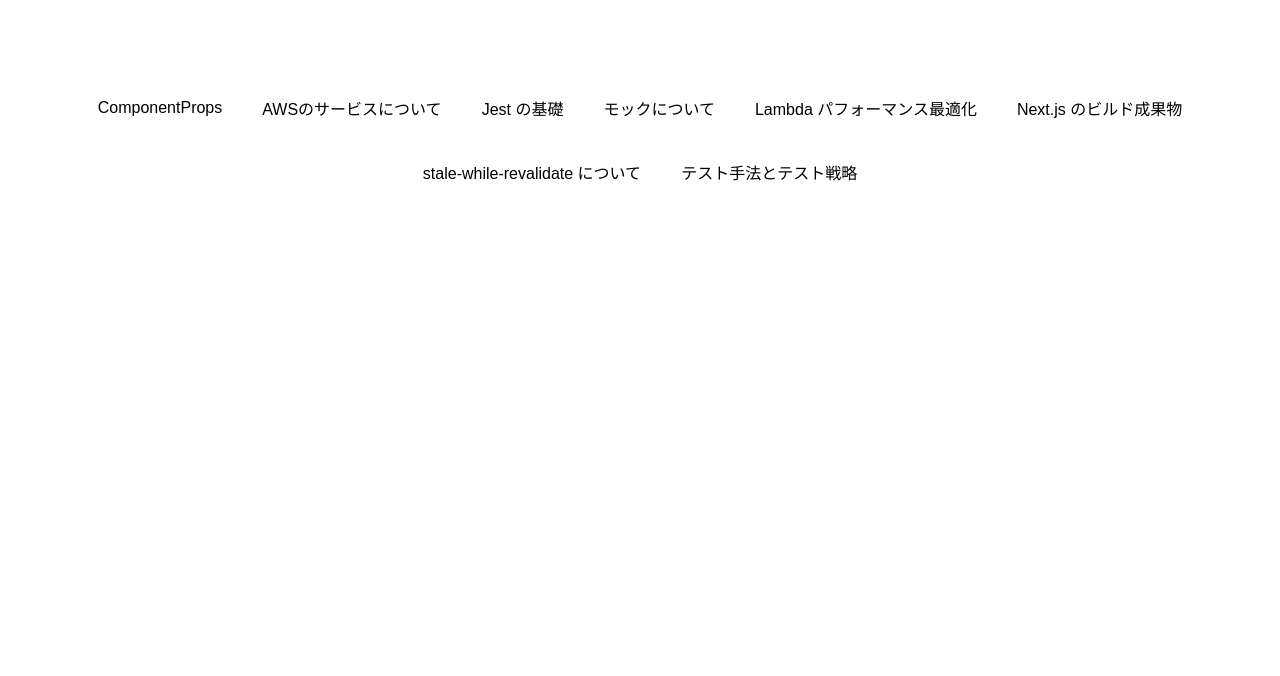
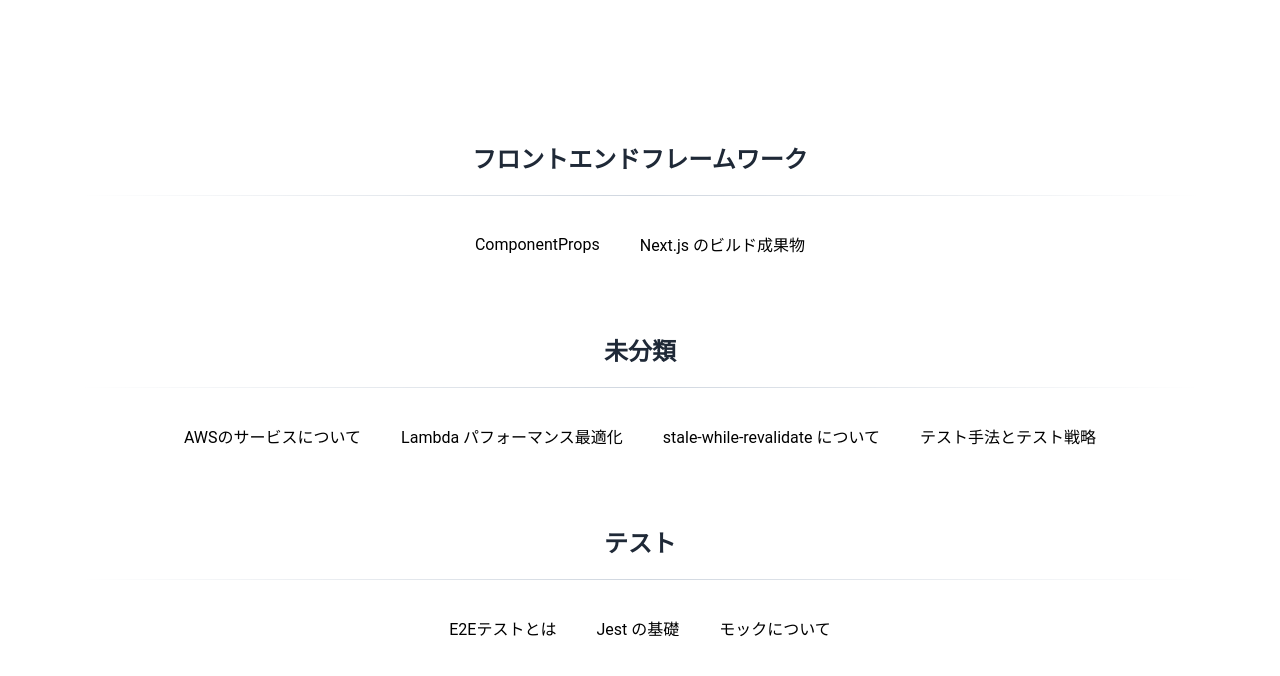
Before and after one commit to tahara1212/zakki, a Next.js app: page / in a window 1280 px wide. Shown: the top 676 px of the page. Built offline with nearby package versions, Linux system fonts and the light colour scheme.

Commit message:
fix: デザインを調整

```diff
--- a/app/_docs/ComponentProps.md
+++ b/app/_docs/ComponentProps.md
@@ -1,4 +1,9 @@
-## ComponentProps
+---
+title: "ComponentProps"
+category: "フロントエンドフレームワーク"
+---
+
+# ComponentProps
 
 Atomic Design でいう Atoms に相当するような汎用的なコンポーネントは、メンテナンスコストを抑えるべきです。
 以下のような限定的な Props を受け取る型はメンテナンスコストが高いです。
--- /dev/null
+++ b/app/_docs/e2e.md
@@ -0,0 +1,12 @@
+---
+title: "E2Eテストとは"
+category: "テスト"
+---
+
+# E2Eテストとは
+E2Eテストはブラウザを使用するため、より本物に近いテストが可能。APIを使用したり、画面を跨ぐ機能テストに向いている。
+
+### ブラウザ固有の機能連携を含む UI テスト
+テスト対象によっては、Jest + jsdom でモックを使用するよりも、ブラウザを使用した忠実性の高いテストとしたい場合がある。
+e.g. 画面サイズから算出するロジック、スクロール位置によるイベント、Cookieやローカルストレージへの保存.
+ブラウザ固有の機能やインタラクションに着目する場合、APIサーバーやサブシステムはモックサーバーを使用し、E2Eテスティングフレームワークで一連の機能連携を検証する。
--- a/app/_docs/jest.md
+++ b/app/_docs/jest.md
@@ -1,5 +1,6 @@
 ---
 title: "Jest の基礎"
+category: "テスト"
 ---
 
 # Jest の基礎
--- a/app/_docs/jestMock.md
+++ b/app/_docs/jestMock.md
@@ -1,5 +1,6 @@
 ---
 title: "モックについて"
+category: "テスト"
 ---
 
 # モックについて
--- a/app/_docs/nextBuild.md
+++ b/app/_docs/nextBuild.md
@@ -1,5 +1,6 @@
 ---
 title: "Next.js のビルド成果物"
+category: "フロントエンドフレームワーク"
 ---
 
 ## .next
--- a/app/globals.css
+++ b/app/globals.css
@@ -5,7 +5,7 @@ body {
 }
 
 body {
-  font-family: Arial, Helvetica, sans-serif;
+  font-family: 'Roboto', Arial, sans-serif;
   -webkit-font-smoothing: antialiased;
   -moz-osx-font-smoothing: grayscale;
 }
@@ -86,7 +86,7 @@ a {
 .docs {
   padding: 80px;
   margin: 0 auto;
-  max-width: 1440px;
+  max-width: 1280px;
 }
 
 .docs__container {
@@ -104,29 +104,18 @@ a {
   list-style: none;
 }
 
-.card {
-  display: flex;
-  justify-content: center;
-  align-items: center;
-  height: 200px;
-  background-color: #eee;
-  border-radius: 8px;
-  text-decoration: none;
-  color: black;
-  font-size: 24px;
-  font-weight: 500;
-  max-width: 200px;
+.hr {
+  margin: 20px 0;
+  height: 1px;
+  border: none;
+  background: linear-gradient(to right, transparent, #a0aec0, transparent);
+  opacity: 0.5;
 }
 
-@media (max-width: 600px) {
-  .cards-container {
-    grid-template-columns: 1fr;
-    justify-items: center;
-  }
-
-  .card {
-    width: 80%;
-  }
+.docs__category {
+  text-align: center;
+  color: #1f2937;
+  margin-top: 60px;
 }
 
 .markdown {
--- a/app/page.tsx
+++ b/app/page.tsx
@@ -4,10 +4,24 @@ import matter from 'gray-matter';
 import styles from "./page.module.css";
 import Link from "next/link";
 
+// ドキュメントの型定義
+interface Doc {
+  id: string;
+  title: string;
+  category: string;
+  [key: string]: any; // その他のメタデータを許可するためのインデックスシグネチャ
+}
+
+// カテゴリごとにグループ化したオブジェクトの型定義
+interface Acc {
+  [category: string]: Doc[]; // カテゴリをキーに持ち、Docの配列を値に持つオブジェクト
+}
+
 export default function Home() {
   const docsData = path.join(process.cwd(), `app/_docs/`);
   const fileNames = fs.readdirSync(docsData);
-  const allDocsTitle = fileNames.map((fileName) => {
+  console.log(fileNames)
+  const allDocsData = fileNames.map((fileName) => {
     // .md拡張子を除去してidを取得
     const id = fileName.replace(/\.md$/, '');
 
@@ -18,17 +32,31 @@ export default function Home() {
     // マークダウンファイルのメタデータ部分を解析する
     const matterResult = matter(fileContents);
 
+    const category = matterResult.data.category || "未分類"
+
     // idとメタデータを返す
     return {
       id,
       title: matterResult.data.title || id,
+      category,
       ...matterResult.data,
     };
   });
+
+  // カテゴリごとに記事をグループ化
+  const groupedByCategory = allDocsData.reduce<Acc>((acc, doc) => {
+    (acc[doc.category] = acc[doc.category] || []).push(doc);
+    return acc;
+  }, {});
+
   return (
     <div className='docs'>
+      {Object.entries(groupedByCategory).map(([category, docs]) => (
+        <div key={category}>
+          <h2 className='docs__category'>{category}</h2>
+          <hr className='hr' />
           <ul className='docs__container'>
-        {allDocsTitle.map(({ id, title }) => (
+            {docs.map(({ id, title }) => (
               <li key={id} className='docs__item'>
                 <Link href={`docs/${id}`}>
                   {title}
@@ -37,5 +65,7 @@ export default function Home() {
             ))}
           </ul>
         </div>
+      ))}
+    </div>
   );
 }
```
Lines whose indentation alone changed are shown as unchanged.
